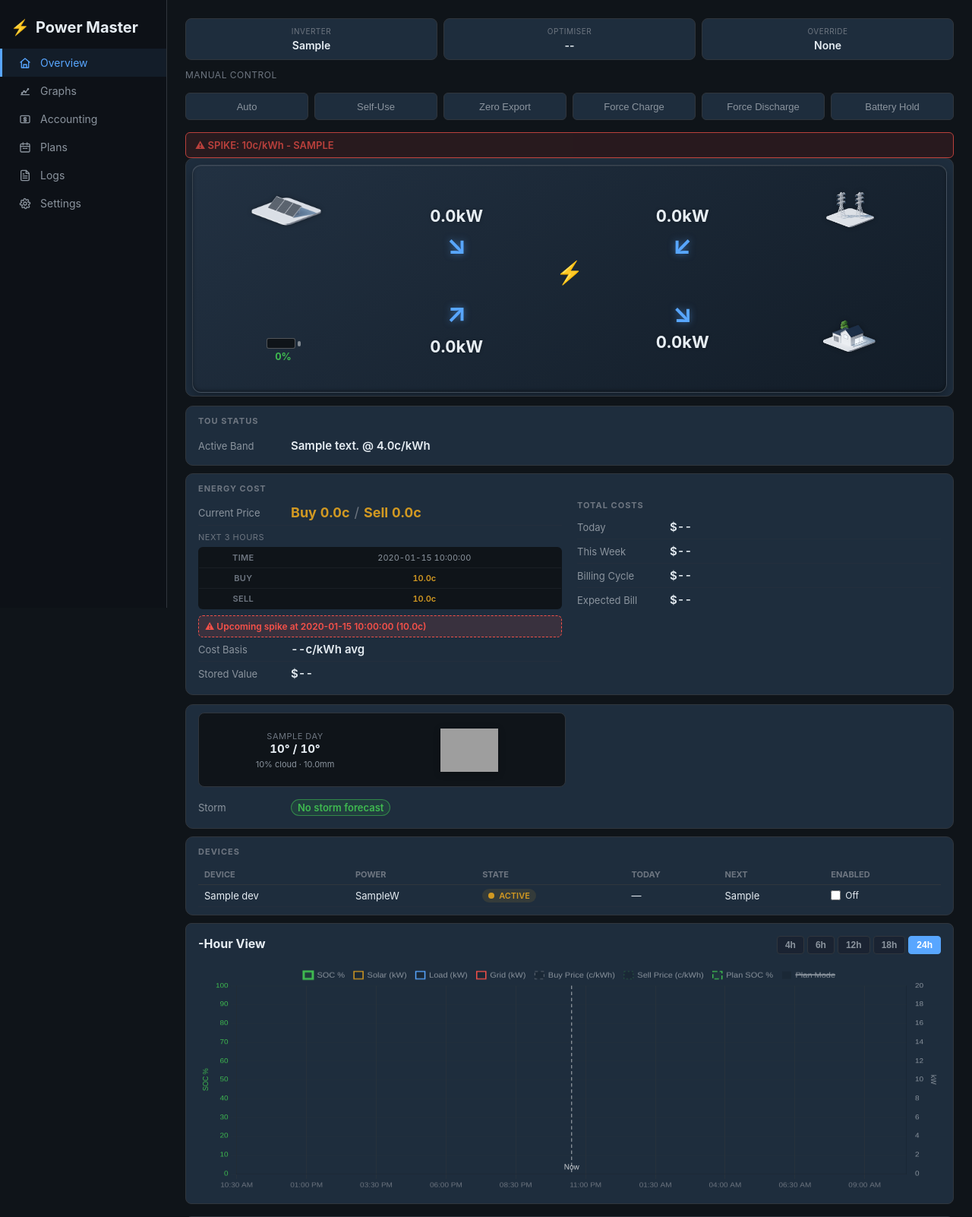
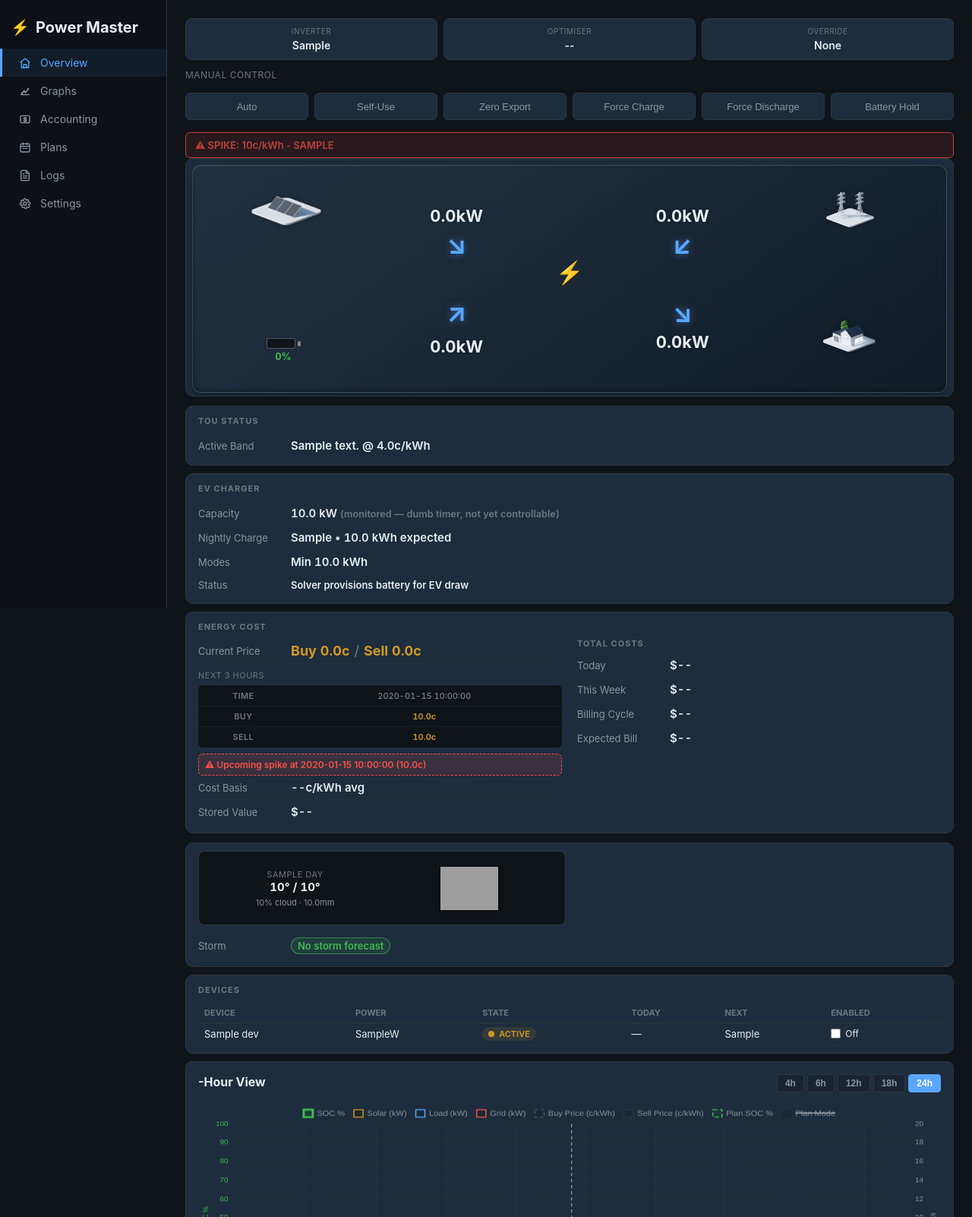
Before and after one commit to JD3IP/power-master, a Python web app: template src/power_master/dashboard/templates/overview.html in a window 1280 px wide. Shown: the top 1602 px of the page at 76% size. Run offline with Jinja, Linux system fonts and the light colour scheme; the template is opened without the code that fills it: most values are stand-ins (such as "Sample title", 1, 10 or a date in 2020); grey boxes are pictures that could not be loaded.

Commit message:
Add minimal EV awareness panel to dashboard overview
Phase 3: When EV is enabled in config, display a compact status panel showing:
- Charger capacity (kW) and controllable state
- Charge window (HH:MM-HH:MM) and expected nightly draw (kWh)
- Configured modes: min_nightly_kwh (if set) and opportunistic (on/off)
- Clear note that charger is "monitored (dumb timer — not yet controllable)"
  when controllable=False, to accurately reflect Phase 3 reality
- One-line status: "Solver provisions battery for EV draw"

When EV is disabled (default), the panel is completely hidden and the rest
of the overview is byte-for-byte unchanged.

Updated files:
- overview.py: Added ev_context building block that extracts ev.enabled,
  charger_kw, controllable, charge_window, expected_nightly_kwh, and mode
  config. Only builds when config.ev.enabled=True.
- overview.html: Added EV Charger panel ({% if ev_context %}) after TOU
  Status, mirroring the Phase 1 TOU panel pattern. Uses existing dash-row
  styling for consistency.
- test_ev_overview.py: 10 new tests covering:
  * EV enabled path: panel visible, charger_kw, controllable message,
    charge_window, expected_nightly_kwh, solver note
  * Mode configurations: single vs both modes active
  * EV disabled path: panel absent, overview otherwise unchanged

All tests pass. Pre-existing dashboard failure set unchanged (6 auth + 2
load-override; full suite 9 pre-existing: +1 foxess serial port test).

Co-Authored-By: Claude Opus 4.8 (1M context) <noreply@anthropic.com>

```diff
--- a/src/power_master/dashboard/templates/overview.html
+++ b/src/power_master/dashboard/templates/overview.html
@@ -216,6 +216,69 @@
             </div>
             {% endif %}
             {% endif %}
+        </div>
+    </div>
+    {% endif %}
+
+    <!-- ── EV Charger Status (visible only when enabled) ──── -->
+    {% if ev_context %}
+    <div class="dash-panel dash-panel--compact">
+        <div class="dash-panel-title">EV Charger</div>
+        <div class="dash-panel-body">
+            <!-- Charger rated power and controllable state -->
+            <div class="dash-row">
+                <span class="dash-label">Capacity</span>
+                <span class="dash-value">
+                    {{ "%.1f"|format(ev_context.charger_kw) }} kW
+                    {% if not ev_context.controllable %}
+                        <span style="font-size: 0.85em; color: var(--text-muted);">
+                            (monitored — dumb timer, not yet controllable)
+                        </span>
+                    {% else %}
+                        <span style="font-size: 0.85em; color: var(--text-muted);">
+                            (controllable)
+                        </span>
+                    {% endif %}
+                </span>
+            </div>
+
+            <!-- Charge window and expected nightly draw -->
+            {% if ev_context.charge_window is not none or ev_context.expected_nightly_kwh is not none %}
+            <div class="dash-row">
+                <span class="dash-label">Nightly Charge</span>
+                <span class="dash-value">
+                    {% if ev_context.charge_window %}{{ ev_context.charge_window }}{% else %}--{% endif %}
+                    {% if ev_context.expected_nightly_kwh is not none %}
+                        • {{ "%.1f"|format(ev_context.expected_nightly_kwh) }} kWh expected
+                    {% endif %}
+                </span>
+            </div>
+            {% endif %}
+
+            <!-- Charging modes -->
+            <div class="dash-row">
+                <span class="dash-label">Modes</span>
+                <span class="dash-value">
+                    {% set modes = [] %}
+                    {% if ev_context.mode_min_nightly_kwh is not none %}
+                        {% set _ = modes.append("Min " + ("%.1f"|format(ev_context.mode_min_nightly_kwh)) + " kWh") %}
+                    {% endif %}
+                    {% if ev_context.mode_opportunistic %}
+                        {% set _ = modes.append("Opportunistic") %}
+                    {% endif %}
+                    {% if modes|length > 0 %}
+                        {{ modes|join(", ") }}
+                    {% else %}
+                        Off (awaiting control, Phase 4)
+                    {% endif %}
+                </span>
+            </div>
+
+            <!-- Solver awareness note -->
+            <div class="dash-row" style="font-size: 0.9em; color: var(--text-muted);">
+                <span class="dash-label" style="font-size: 0.9em;">Status</span>
+                <span class="dash-value" style="font-size: 0.9em;">Solver provisions battery for EV draw</span>
+            </div>
         </div>
     </div>
     {% endif %}
```
Also changed, not shown: src/power_master/dashboard/routes/overview.py (+13 -0 lines), tests/test_dashboard/test_ev_overview.py (added, +311 -0 lines).
